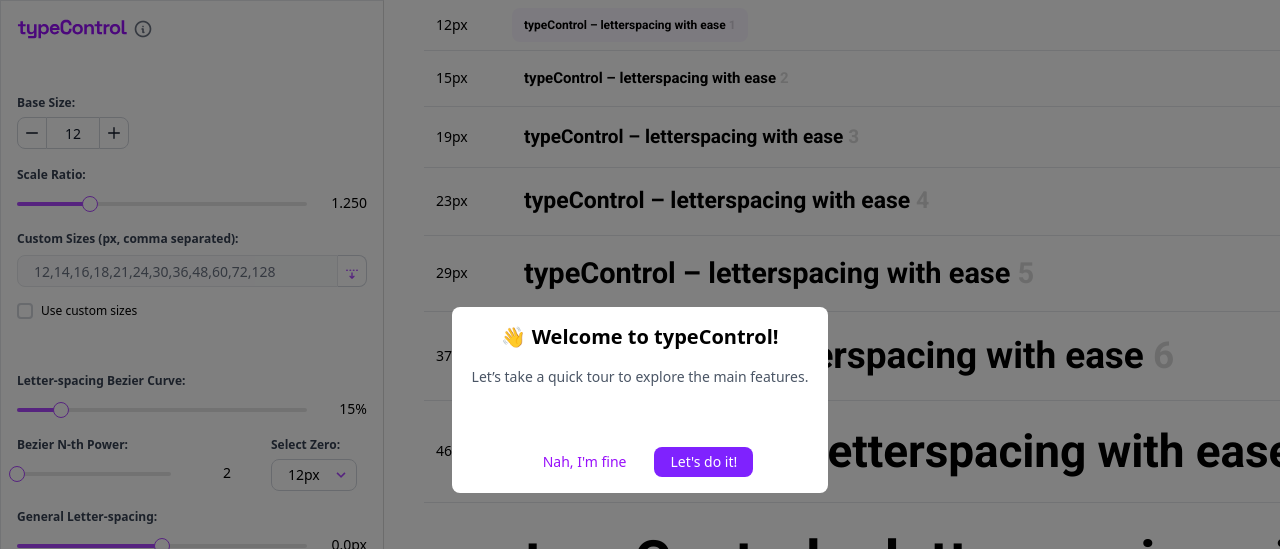
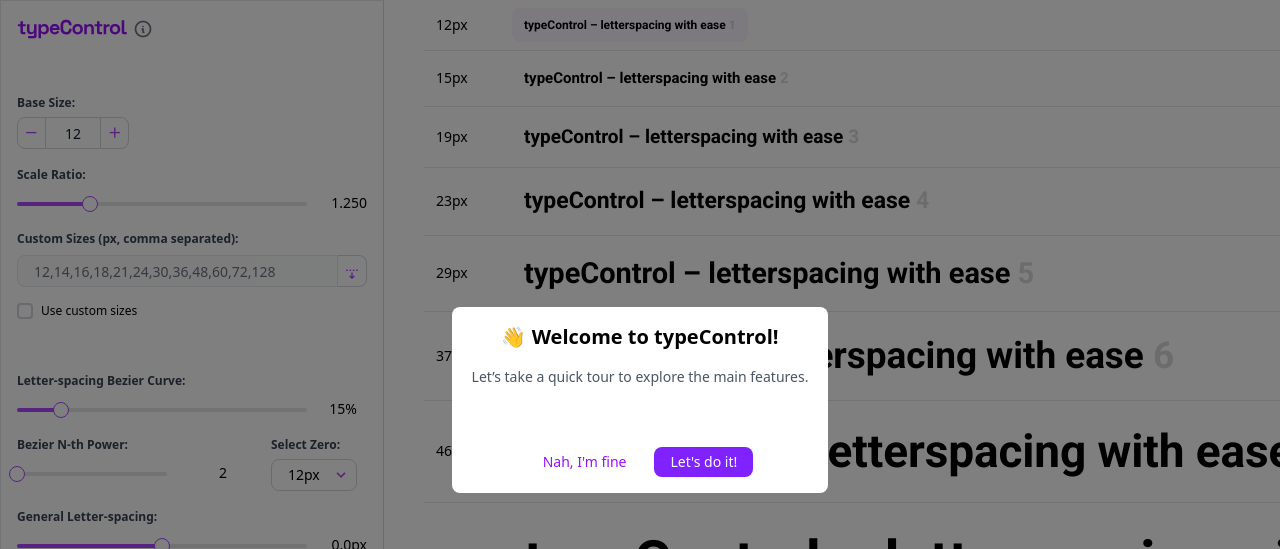
Before and after one commit to form-d/typecontrol-app, a Next.js app: page / in a window 1280 px wide. Shown: the top 549 px of the page. Built offline with nearby package versions, Linux system fonts and the light colour scheme.

Commit message:
input hover, some improvements

```diff
--- a/components/elements/Icon.tsx
+++ b/components/elements/Icon.tsx
@@ -46,7 +46,11 @@ const Icon: React.FC<IconProps> = ({
 
   if (iconClass) {
     // Render font-icon
-    return <i className={`${iconClass} ${classes}`} />;
+    return (
+      <i
+        className={`relative before:absolute before:inset-0 before:flex before:items-center before:justify-center ${iconClass} ${classes}`}
+      />
+    );
   }
 
   // Render SVG or React icon node
--- a/components/form/CustomSlider.tsx
+++ b/components/form/CustomSlider.tsx
@@ -11,6 +11,7 @@ interface CustomSliderProps {
   unit?: string;
   disabled?: boolean;
   onDisabledDoubleClick?: () => void;
+  unitTextAlign?: "left" | "center" | "right";
   /**
    * Number of decimal places to display after the comma
    * @default 3
@@ -29,6 +30,7 @@ const CustomSlider = ({
   disabled = false,
   onDisabledDoubleClick,
   precision = 0,
+  unitTextAlign = "right",
 }: CustomSliderProps): React.ReactElement => {
   const trackRef = useRef<HTMLDivElement | null>(null);
   const [dragging, setDragging] = useState(false);
@@ -36,6 +38,12 @@ const CustomSlider = ({
   const startPos = useRef<{ x: number; y: number } | null>(null);
 
   const percent = ((value - min) / (max - min)) * 100;
+
+  const alignmentClassMap: Record<"left" | "center" | "right", string> = {
+    left: "text-left",
+    center: "text-center",
+    right: "text-right",
+  };
 
   // Utility to get clientX from Mouse or Touch event
   function getClientX(
@@ -184,7 +192,7 @@ const CustomSlider = ({
           </div>
           <div>
             <div
-              className={`text-sm w-12 text-right ${
+              className={`text-sm w-12 ${alignmentClassMap[unitTextAlign]} ${
                 disabled ? "text-gray-400" : "text-black"
               }`}
             >
--- a/components/form/NumberInputWithLabel.tsx
+++ b/components/form/NumberInputWithLabel.tsx
@@ -1,5 +1,6 @@
 import React, { useRef, useEffect } from "react";
 import InputWrapper from "../layout/InputWrapper";
+import Icon from "../elements/Icon";
 
 interface NumberInputWithLabelProps {
   hold?: boolean;
@@ -85,10 +86,11 @@ const NumberInputWithLabel = ({
           onMouseDown={() => startHolding(handleDecrease)}
           onMouseUp={stopHolding}
           onMouseLeave={stopHolding}
-          className="bg-white text-gray-900 dark:bg-gray-700 hover:bg-gray-200 border border-gray-300 rounded-s-lg px-2 h-8 focus:ring-gray-100 dark:focus:ring-gray-700 focus:ring-2 focus:outline-hidden disabled:border-gray-200 disabled:text-gray-400 disabled:bg-gray-50"
+          className="bg-white w-10 text-purple-500 hover:bg-gray-100 border border-gray-300 rounded-s-lg px-2 h-8 focus:ring-gray-100 dark:focus:ring-gray-700 focus:ring-2 focus:outline-hidden disabled:border-gray-200 disabled:text-gray-400 disabled:bg-gray-50"
           disabled={disabled}
         >
-          <svg
+          <Icon size="sm" iconClass="ti ti-minus" />
+          {/* <svg
             className="w-3 h-3"
             aria-hidden="true"
             xmlns="http://www.w3.org/2000/svg"
@@ -102,13 +104,13 @@ const NumberInputWithLabel = ({
               strokeWidth="2"
               d="M1 1h16"
             />
-          </svg>
+          </svg> */}
         </button>
         <input
           ref={inputRef}
           id={inputId}
           type="number"
-          className="appearance-none bg-white border border-x-0 border-gray-300 h-8 text-center text-gray-900 text-sm focus:ring-blue-500 focus:border-blue-500 block w-full py-2.5 disabled:border-gray-200 disabled:bg-gray-50 disabled:text-gray-400 disabled:pointer-events-none"
+          className="appearance-none bg-white border border-x-0 border-gray-300 h-8 text-center text-gray-900 text-sm focus:purple-500 block w-full py-2.5 disabled:border-gray-200 disabled:bg-gray-50 disabled:text-gray-400 disabled:pointer-events-none"
           // block appearance-none w-full bg-white border border-gray-300 hover:border-gray-400 px-4 py-2 pr-8 rounded leading-tight focus:outline-hidden focus:shadow-outline
           value={value}
           step={step}
@@ -131,10 +133,11 @@ const NumberInputWithLabel = ({
           onMouseDown={() => startHolding(handleIncrease)}
           onMouseUp={stopHolding}
           onMouseLeave={stopHolding}
-          className="bg-white text-gray-900 hover:bg-gray-200 border border-gray-300 rounded-e-lg px-2 h-8 focus:ring-gray-100 focus:ring-2 focus:outline-hidden disabled:border-gray-200 disabled:text-gray-400 disabled:bg-gray-50"
+          className="bg-white text-purple-500 w-10 hover:bg-gray-100 border border-gray-300 rounded-e-lg px-2 h-8 focus:ring-gray-100 focus:ring-2 focus:outline-hidden disabled:border-gray-200 disabled:text-gray-400 disabled:bg-gray-50"
           disabled={disabled}
         >
-          <svg
+          <Icon size="xs" iconClass="ti ti-plus" />
+          {/* <svg
             className="w-3 h-3"
             aria-hidden="true"
             xmlns="http://www.w3.org/2000/svg"
@@ -148,7 +151,7 @@ const NumberInputWithLabel = ({
               strokeWidth="2"
               d="M9 1v16M1 9h16"
             />
-          </svg>
+          </svg> */}
         </button>
       </div>
     </InputWrapper>
--- a/components/main-ui/ControlPanel.tsx
+++ b/components/main-ui/ControlPanel.tsx
@@ -238,8 +238,9 @@ const ControlPanel: React.FC<ControlPanelProps> = ({ sizes }) => {
             value={settings.bezierStrength}
             onChange={(v) => updateSetting("bezierStrength")(v)}
             unit="%"
+            unitTextAlign="center"
           />
-          <div className="flex flex-row gap-10">
+          <div className="flex flex-row gap-11">
             <div className="flex-1">
               <CustomSlider
                 label={t("bezierPowerControl")}
```
